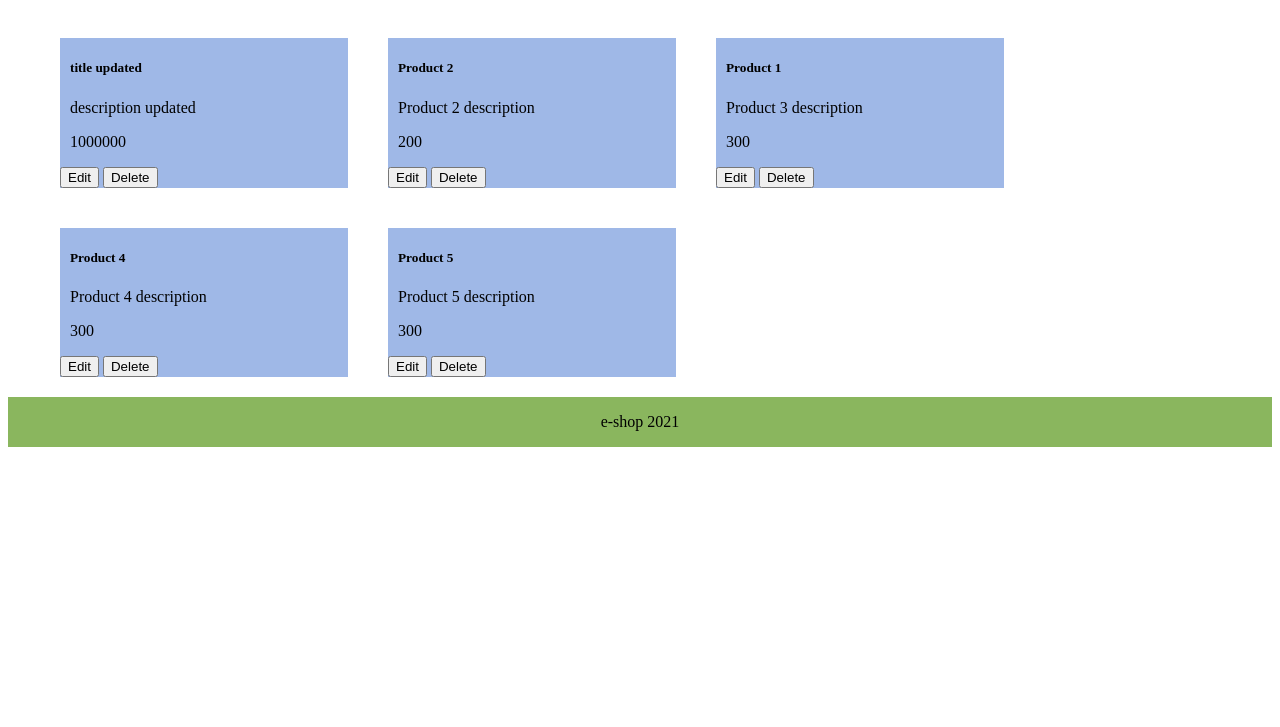
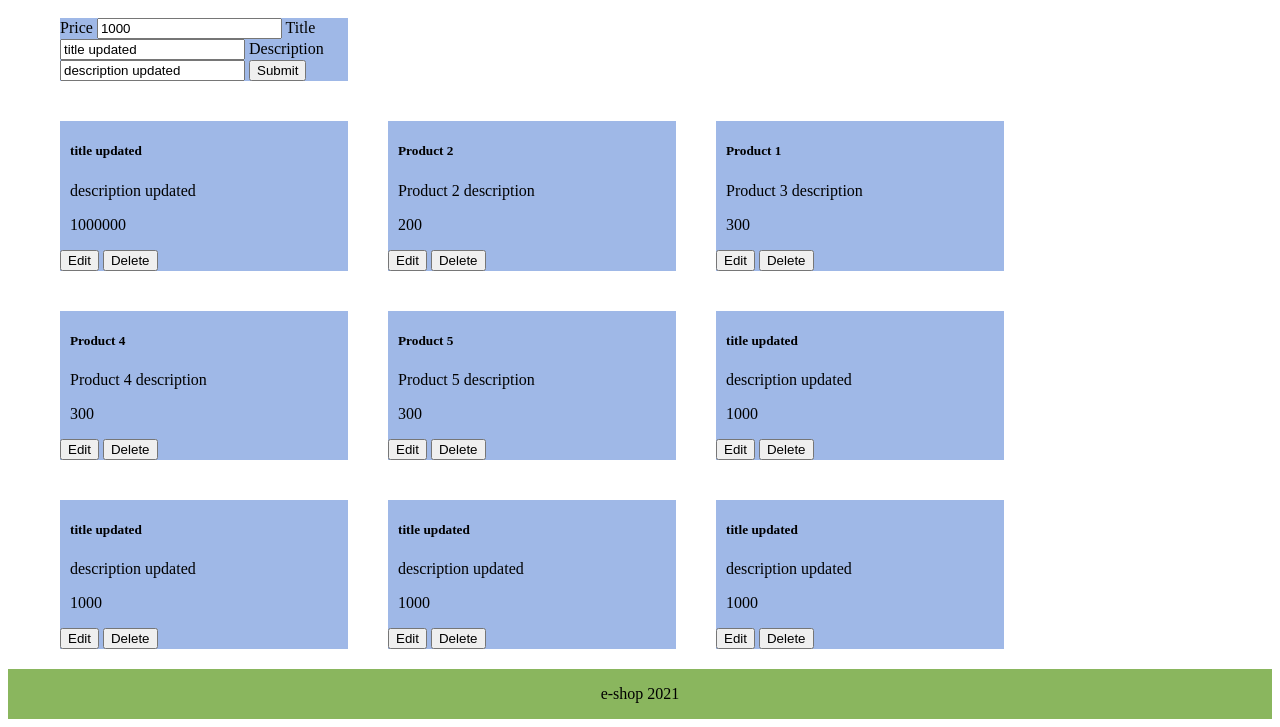
Before and after one commit to MartKazak/eShopInVanillaJs, a website built with Parcel: page index.html in a window 1280 px wide. Shown: the part 129-856 px from the top of the page. Before the commit the page ends 800 px from the top, so only its background shows below. Built offline with nearby package versions, Linux system fonts and the light colour scheme; data requests are answered from the project's data file.

Commit message:
Added base functionality to save new products

```diff
--- a/db.json
+++ b/db.json
@@ -29,6 +29,30 @@
       "title": "Product 5",
       "description": "Product 5 description",
       "price": 300
+    },
+    {
+      "price": "1000",
+      "title": "title updated",
+      "description": "description updated",
+      "id": 6
+    },
+    {
+      "price": "1000",
+      "title": "title updated",
+      "description": "description updated",
+      "id": 7
+    },
+    {
+      "id": 8,
+      "title": "title updated",
+      "description": "description updated",
+      "price": "1000"
+    },
+    {
+      "id": 9,
+      "title": "title updated",
+      "description": "description updated",
+      "price": "1000"
     }
   ]
 }
--- a/index.html
+++ b/index.html
@@ -21,9 +21,9 @@
         </header>
         <main>
             <h1>Eshop</h1>
-            <div id="products-container" class="items-container">
+            <div id="add-product-container">
                 <div class="card">
-                    <form class="update-product">
+                    <form id="add-product-form">
                         <div>
                             <label>Price</label>
                             <input required  type="text" name="price" value="1000">
@@ -37,6 +37,11 @@
                     </form>
                 </div>
             </div>
+            <div id="products-container" class="items-container"></div>
+            <!-- <div class="modal-container">
+
+            </div> -->
+
         </main>
         <footer>
             <p>e-shop 2021</p>
--- /dev/null
+++ b/src/addProductView.js
@@ -0,0 +1,24 @@
+import Product from "./product";
+
+class AddProductView {
+    #parentElement = document.getElementById("add-product-form");
+
+    //TODO: update state with new item if ajax call was success
+    //TODO: try to add prop #product = new Product(); and later set product props inside handler
+    addHandlerSaveProduct(handler) {
+        this.#parentElement.addEventListener("submit", function(e) {
+            e.preventDefault();
+            const productPropertiesArray = [...new FormData(this)];
+            const productObject = Object.fromEntries(productPropertiesArray);
+            const product = new Product(null, productObject.title, productObject.description, productObject.price);
+            handler(product);
+        });
+    }
+
+    //TODO: investigate if this one is still needed
+    // #clear() {
+    //     this.#parentElement.innerHTML = "";
+    // }
+}
+
+export default new AddProductView();
--- a/src/controller.js
+++ b/src/controller.js
@@ -1,12 +1,21 @@
 import * as model from "./model.js";
 import productsView from "./productsView.js";
+import addProductView from "./addProductView.js";
 
 async function controlProducts() {
     await model.fetchProducts();
-    const products = model.state.products;
     productsView.render(model.state.products);
 }
 
-["load"].forEach(event => window.addEventListener(event, controlProducts()));
+async function controlAddProduct(product) {
+    await model.addProduct(product);
+}
+
+function init() {
+    productsView.addHandlerRender(controlProducts);
+    addProductView.addHandlerSaveProduct(controlAddProduct);
+};
+
+init();
 
 //TODO: try convert it into a class with method run, then create app.js file and call that method there
--- a/src/model.js
+++ b/src/model.js
@@ -1,4 +1,4 @@
-import { API_URL, get } from "../http-helper.js";
+import { API_URL, get, post } from "../http-helper.js";
 import Product from "./product.js";
 
 export const state = {
@@ -11,3 +11,7 @@ export async function fetchProducts() {
     state.products = products;
     console.log(state.products);
 };
+
+export async function addProduct(product) {
+    await post(`${API_URL}/products`, product);
+};
--- a/src/productsView.js
+++ b/src/productsView.js
@@ -6,6 +6,10 @@ class ProductsView {
         this.#products = products;
         this.#clear();
         this.#generateMarkup();
+    }
+
+    addHandlerRender(handler) {
+        ["load"].forEach(event => window.addEventListener(event, handler));
     }
 
     #clear() {
```
